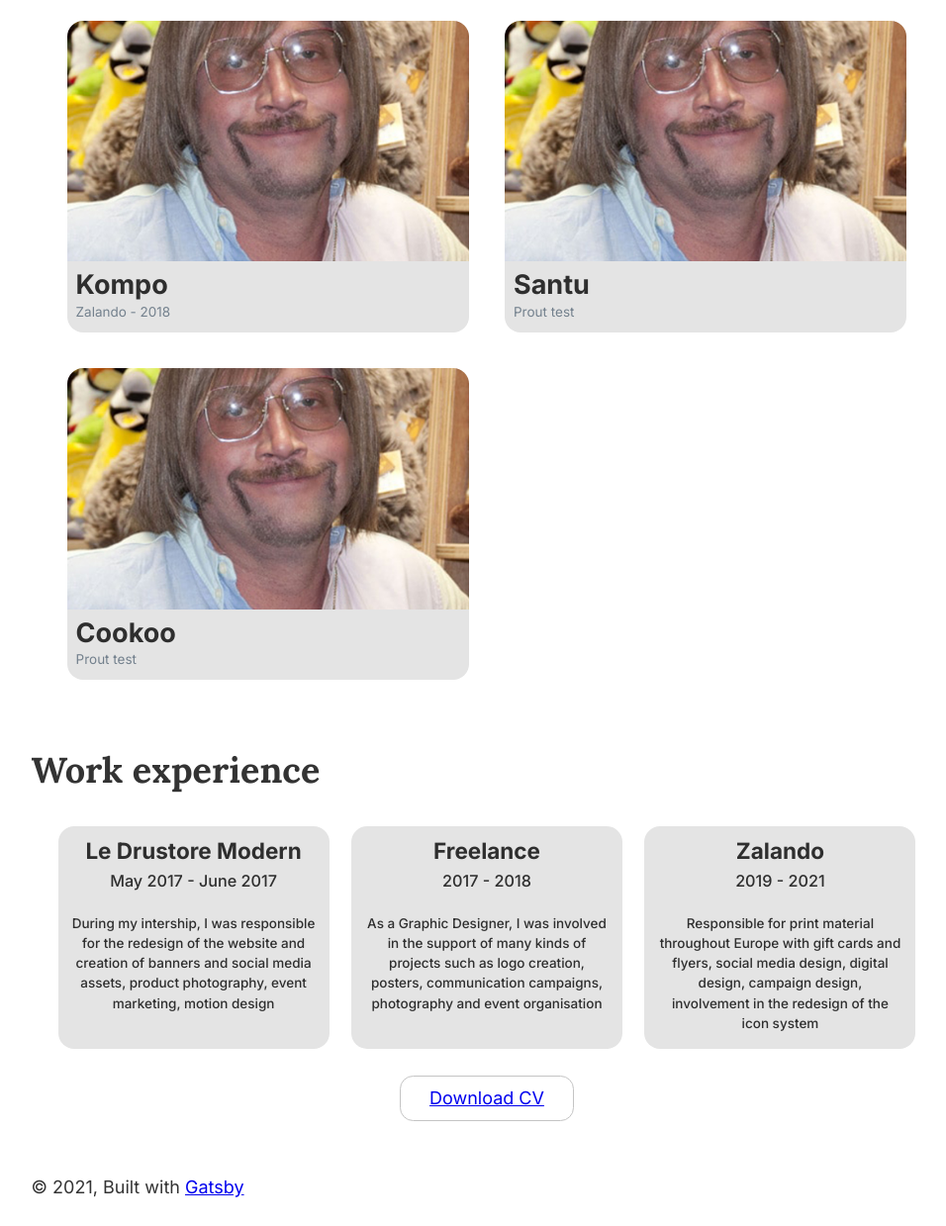
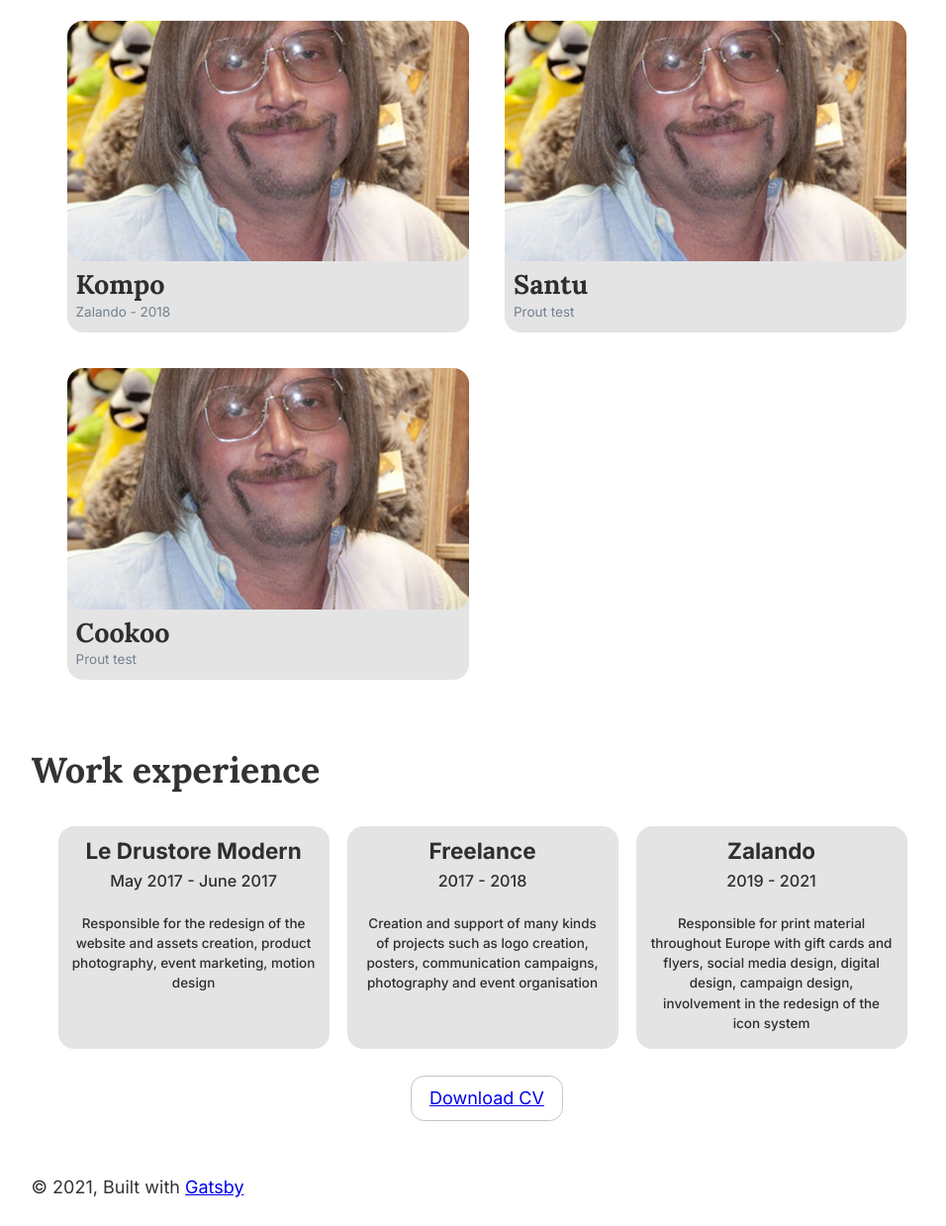
Before and after one commit to jmdtc/netlify-test, a Gatsby site: page / in a window 1280 px wide. Shown: the part 325-1564 px from the top of the page at 99% size, without its empty margins (148-1104 px from the left). Built offline with nearby package versions, Linux system fonts and the light colour scheme; Gatsby itself is replaced by a stand-in of ours.

Commit message:
fixed a few thigs

```diff
--- a/src/components/projectCard.js
+++ b/src/components/projectCard.js
@@ -4,27 +4,31 @@ import PropTypes from "prop-types"
 import styled from "styled-components"
 
 
-const Card = styled.div`
+
+const CardContainer = styled.div`
+    padding: 1rem;
     width: 50%;
-    border-radius: 16px;
-    overflow: hidden;
-    padding: 1rem;
 
     @media only screen and (max-width: 576px) {
         width: 100%
     }
 `
 
+const Card = styled.div`
+    border-radius: 16px;
+    background-color: #E4E4E4;
+`
+
 const ImageContainer = styled.div`
+    background-color: #E4E4E4;
+    border-radius: 16px;
 `
 
 const TextContainer = styled.div`
-    border-radius: 0px 0px 16px 16px;
     padding: 0.5rem;
-    background-color: #E4E4E4;
 `
 
-const TitleCard = styled.h1`
+const TitleCard = styled.h2`
     font-size: 1.5rem;
     font-weight: 700;
     margin-bottom: 0.25rem;
@@ -39,6 +43,7 @@ const SubtitleCard = styled.h4`
 const ProjectCard = ({ project }) => {
     const { title, subtitle, image, path } = project
     return (
+        <CardContainer>
             <Card>
                 <ImageContainer>
                     <StaticImage
@@ -46,7 +51,7 @@ const ProjectCard = ({ project }) => {
                         alt="Francois"
                         layout="fullWidth"
                         aspectRatio={1 / 0.6}
-                    style={{borderRadius: "16px 16px 0px 0px"}}
+                        style={{ borderRadius: "16px" }}
                     />
                 </ImageContainer>
                 <TextContainer>
@@ -54,6 +59,7 @@ const ProjectCard = ({ project }) => {
                     <SubtitleCard> {subtitle} </SubtitleCard>
                 </TextContainer>
             </Card>
+        </CardContainer>
     )
 }
 
--- a/src/pages/index.js
+++ b/src/pages/index.js
@@ -33,12 +33,12 @@ const works = [
   {
     title: "Le Drustore Modern",
     date: "May 2017 - June 2017",
-    description: "During my intership, I was responsible for the redesign of the website and creation of banners and social media assets, product photography, event marketing, motion design"
+    description: "Responsible for the redesign of the website and assets creation, product photography, event marketing, motion design"
   },
   {
     title: "Freelance",
     date: "2017 - 2018",
-    description: "As a Graphic Designer, I was involved in the support of many kinds of projects such as logo creation, posters, communication campaigns, photography and event organisation"
+    description: "Creation and support of many kinds of projects such as logo creation, posters, communication campaigns, photography and event organisation"
   },
   {
     title: "Zalando",
@@ -50,19 +50,18 @@ const works = [
 const WorkCardsContainer = styled.div`
     display: flex;
     flex-wrap: wrap;
-    justify-content: space-between;
     padding: 1rem;
 `
 const ProjectCardsContainer = styled.div`
     width: 100%;
     display: flex;
     flex-wrap: wrap;
-    justify-content: space-between;
     padding: 1rem;
     margin-bottom: 2rem;
 `
+
+
 const SectionTitle = styled.h2`
-    font-family: 'Lora', serif;
     font-size: 2rem;
     font-weight: 700;
     margin-bottom: 0.5rem;
@@ -75,15 +74,10 @@ const ResumeBtn = styled.button`
     margin: auto;
     text-align: center;
     background-color: white;
-    width: 20%;
-    padding: 0.5rem;
+    padding: 0.5rem 1rem;
     margin-top: 1rem;
     border-radius: 0.75rem;
     border: 1px solid #C4C4C4;
-
-    @media only screen and (max-width: 756px) {
-      width: 40%
-  }
 `
 
 const IndexPage = () => {
```
Lines whose indentation alone changed are shown as unchanged.
